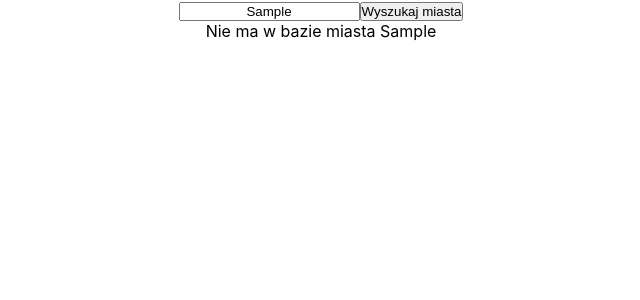
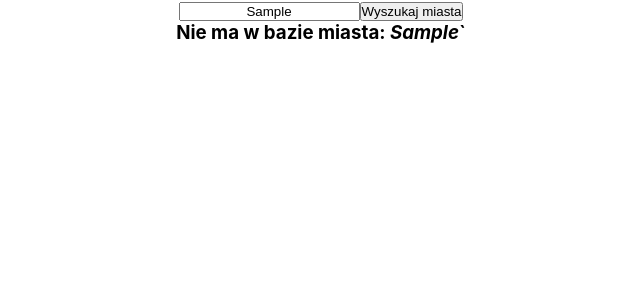
Before and after one commit to Student235555/simple-weather-app, a React (Create React App) app: page / in a window 1280 px wide. Both pictures are taken after typing "Sample" into the empty fields and a click on the button "Wyszukaj miasta". Shown: the top 300 px of the page, without its empty margins (319-959 px from the left). Built offline with nearby package versions, Linux system fonts and the light colour scheme; no server answers.

Commit message:
Update Restult.js

```diff
--- a/src/Components/Result.js
+++ b/src/Components/Result.js
@@ -25,7 +25,7 @@ const Result = ({weather}) => {
 
     return (
       <div className='result'>
-          {weather[7] ? `Nie ma w bazie miasta ${weather[0]}`: content}
+          {weather[7] ? <h3>Nie ma w bazie miasta: <em>{weather[0]}</em>`</h3>: content}
       </div>
      );
 }
```
